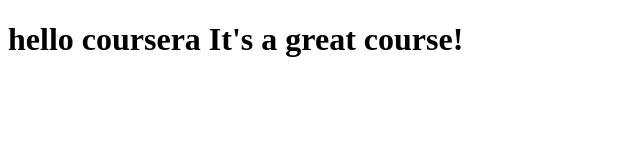
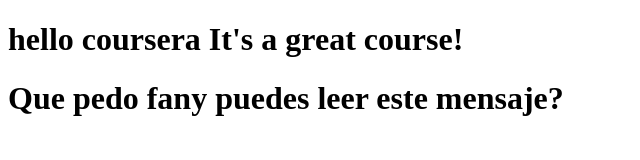
Before and after one commit to alex-el11/coursera-test, a plain HTML site: page site/index.html in a window 1280 px wide. Shown: the whole page, without its empty margins (0-640 px from the left). Drawn offline with Linux system fonts and the light colour scheme.

Commit message:
Prueba chingona

```diff
--- a/site/index.html
+++ b/site/index.html
@@ -5,5 +5,6 @@
 </head>
 <body>
 <h1>hello coursera It's a great course!</h1>
+<h1>Que pedo fany puedes leer este mensaje?</h1>
 </body>
 </html>
```
